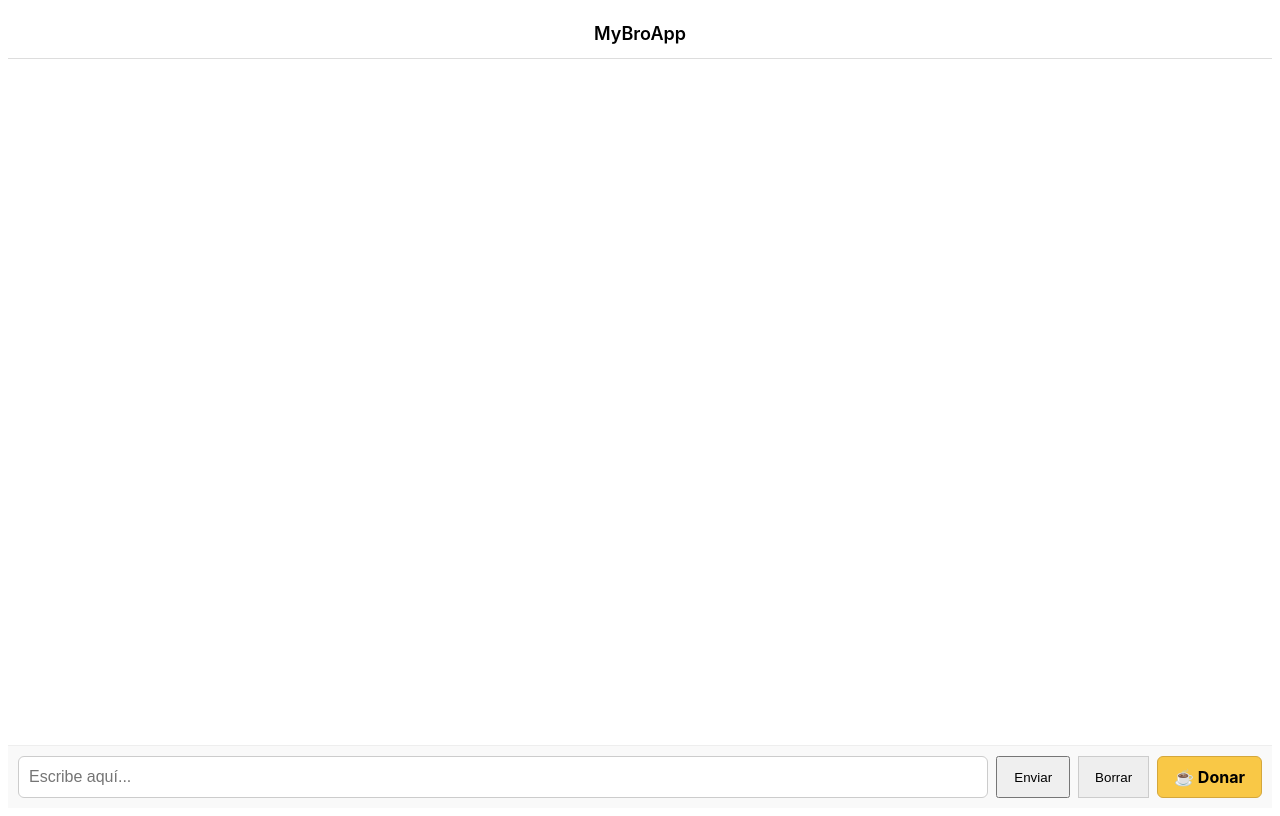
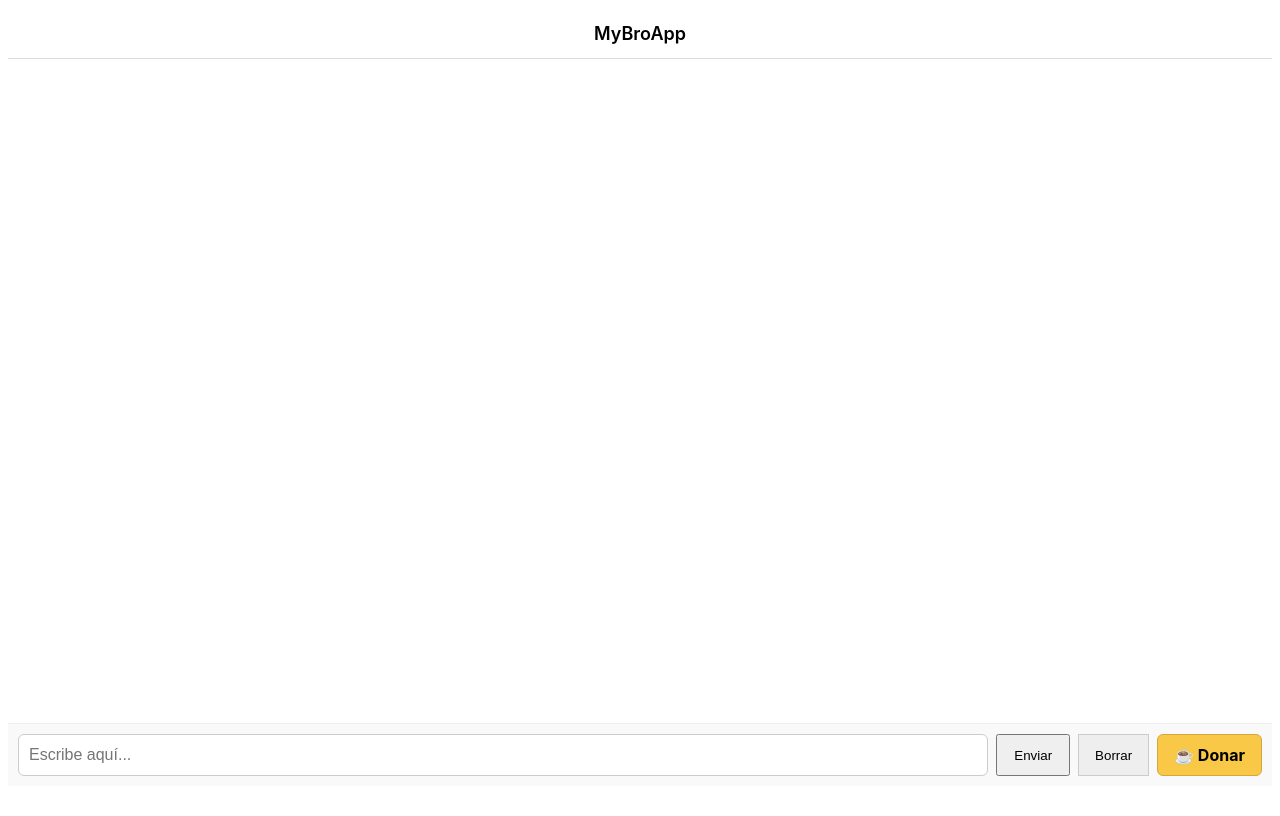
Before and after one commit to Mybroapp/mybro, a Next.js app: page / in a window 1280 px wide. Built offline with nearby package versions, Linux system fonts and the light colour scheme.

Commit message:
Update ChatWindow.tsx

```diff
--- a/components/ChatWindow.tsx
+++ b/components/ChatWindow.tsx
@@ -76,13 +76,15 @@ export default function ChatWindow() {
         <h2 style={{ margin: 0, fontSize: 18, fontWeight: 600 }}>MyBroApp</h2>
       </div>
 
-      {/* Área de mensajes */}
+      {/* Área de mensajes con altura adaptativa */}
       <div
         style={{
           flex: 1,
           overflowY: 'auto',
           padding: '12px',
           backgroundColor: '#fff',
+          maxHeight: 'calc(100dvh - 50px - 110px)', // Altura total menos header e input
+          transition: 'max-height 0.2s ease-out',
         }}
       >
         {messages.map((msg, i) => (
```
